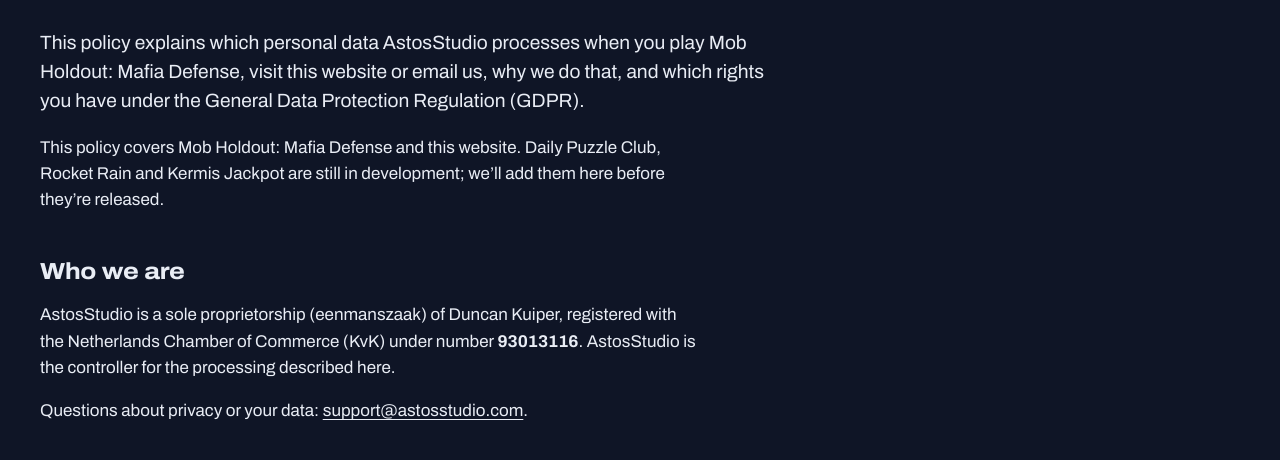
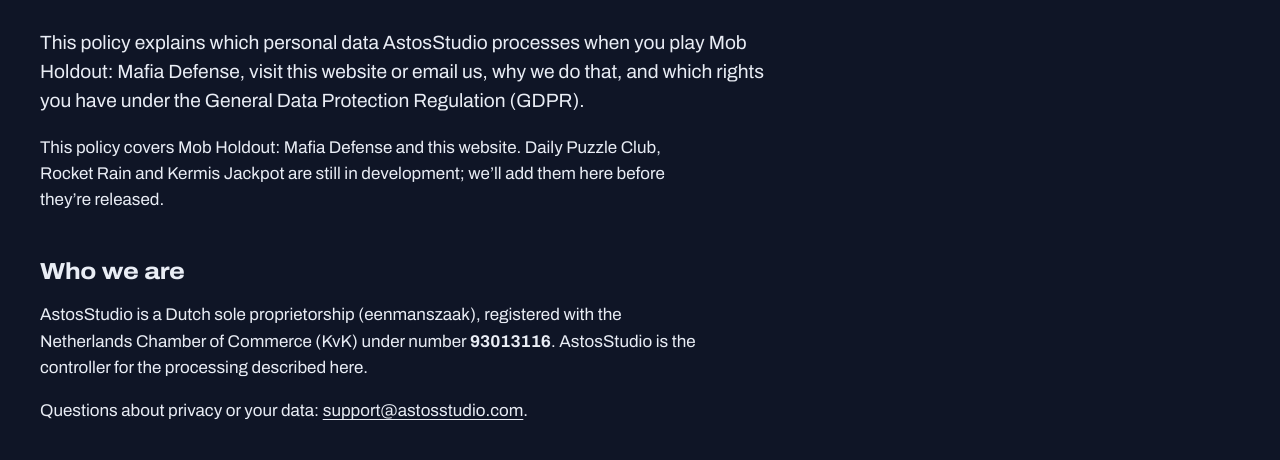
Before and after one commit to astosstudio/astosstudio-site, a plain HTML site: page privacy/index.html in a window 1280 px wide. Shown: the part 340-800 px from the top of the page. Drawn offline with Linux system fonts and the light colour scheme.

Commit message:
Add files via upload

```diff
--- a/privacy/index.html
+++ b/privacy/index.html
@@ -49,7 +49,7 @@
     <p>This policy covers Mob Holdout: Mafia Defense and this website. Daily Puzzle Club, Rocket Rain and Kermis Jackpot are still in development; we’ll add them here before they’re released.</p>
 
     <h2>Who we are</h2>
-    <p>AstosStudio is a sole proprietorship (eenmanszaak) of Duncan Kuiper, registered with the Netherlands Chamber of Commerce (KvK) under number <strong>93013116</strong>. AstosStudio is the controller for the processing described here.</p>
+    <p>AstosStudio is a Dutch sole proprietorship (eenmanszaak), registered with the Netherlands Chamber of Commerce (KvK) under number <strong>93013116</strong>. AstosStudio is the controller for the processing described here.</p>
     <p>Questions about privacy or your data: <a href="mailto:support@astosstudio.com">support@astosstudio.com</a>.</p>
 
     <h2>Mob Holdout: Mafia Defense</h2>
```
Also changed, not shown: nl/privacy/index.html (+1 -1 lines).
